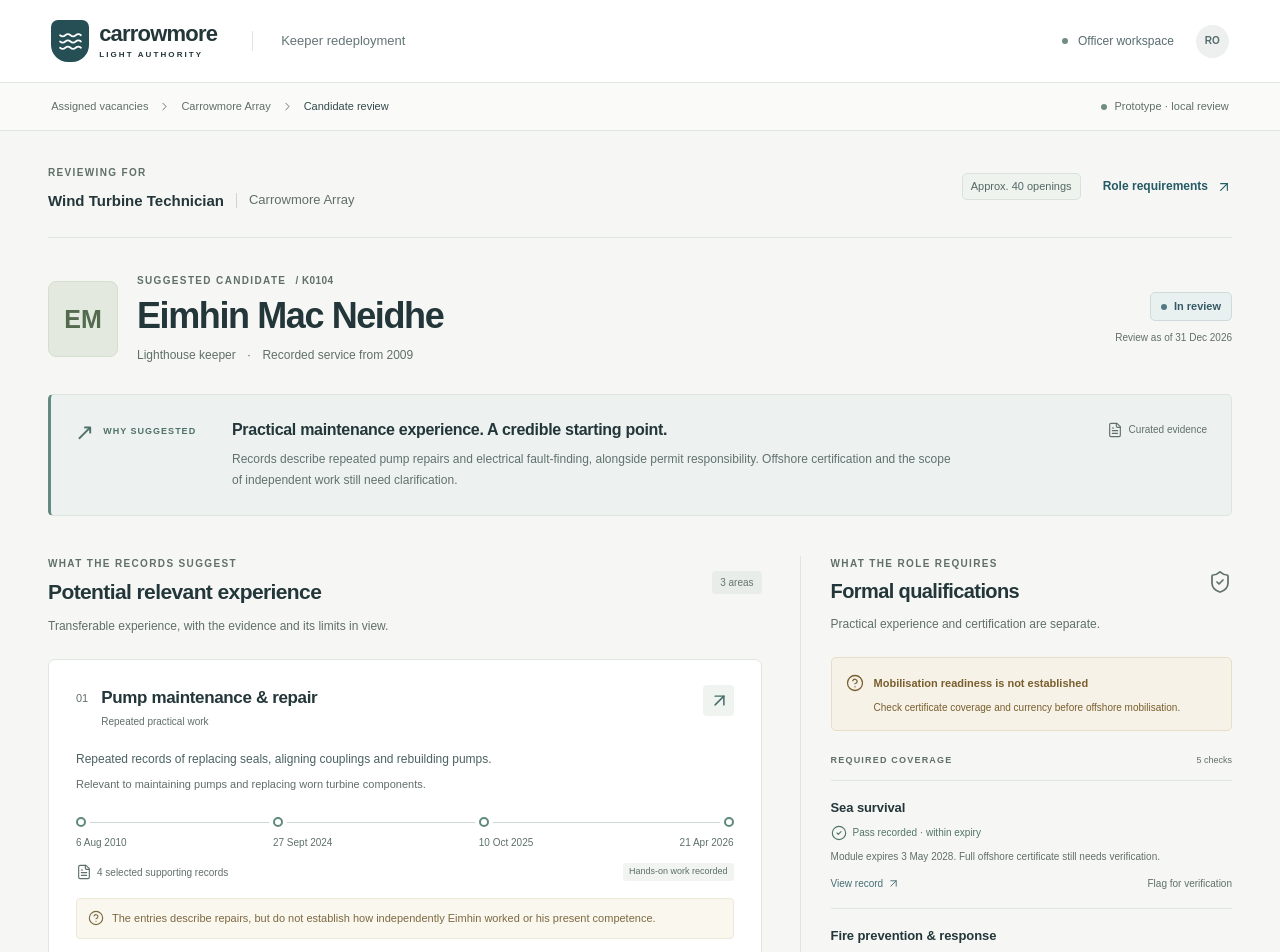
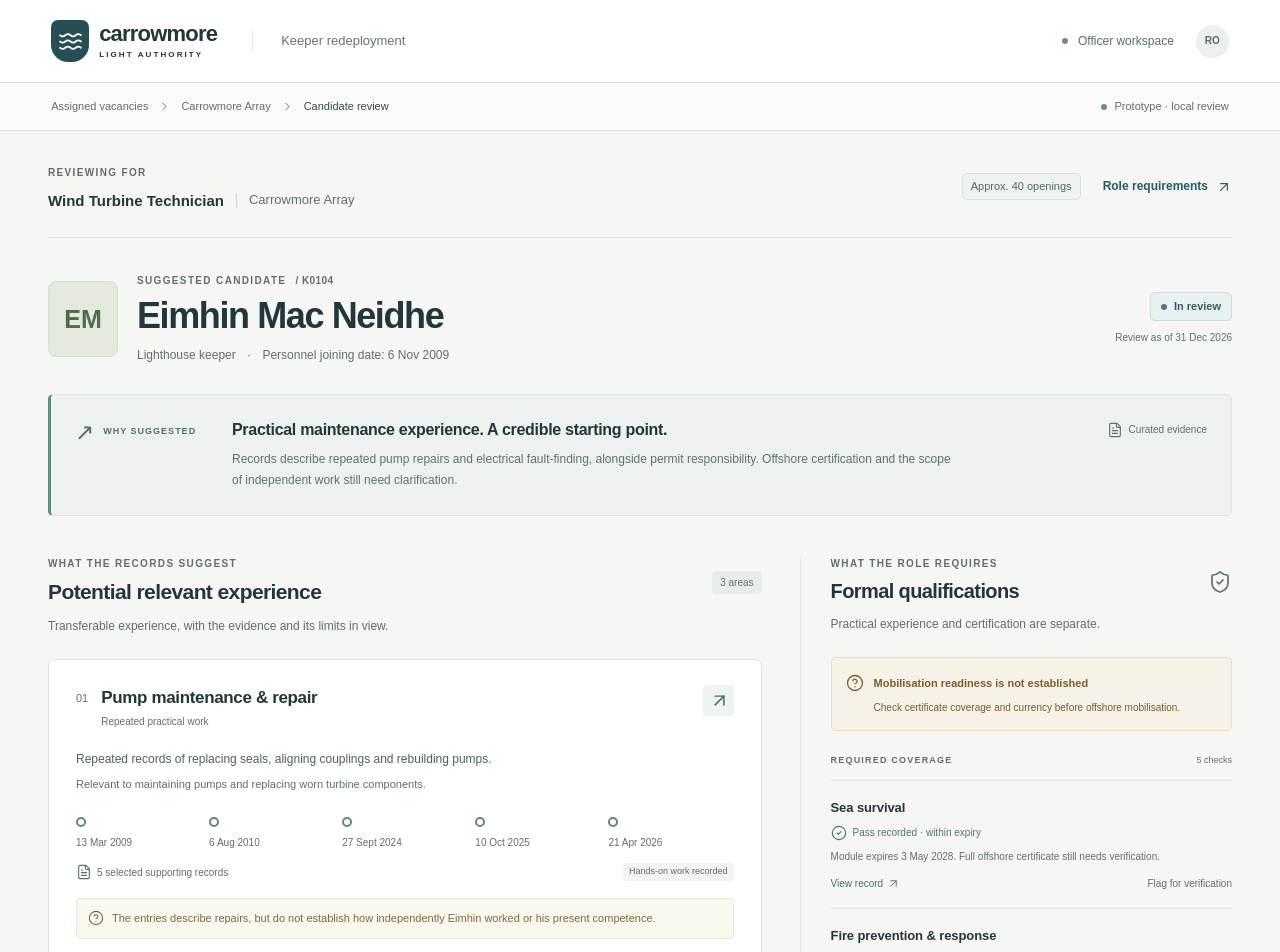
Before and after one commit to littlefoot088/ForPearson, a React (Vite) app: page / in a window 1280 px wide. Shown: the top 952 px of the page. Built offline with nearby package versions, Linux system fonts and the light colour scheme.

Commit message:
Retain relevant evidence before the personnel joining date

```diff
--- a/src/data.js
+++ b/src/data.js
@@ -54,8 +54,9 @@ export const claims = [
     limitation:
       "The entries describe repairs, but do not establish how independently Eimhin worked or his present competence.",
     question:
-      "The records describe pump repairs from 2010 to 2026. Was this a regular responsibility? Which repairs did you carry out independently, and when did you last do this work?",
+      "The records describe pump repairs from 2009 to 2026. Was this a regular responsibility? Which repairs did you carry out independently, and when did you last do this work?",
     sourceIds: [
+      "pump_2009-03-13",
       "pump_2010-08-06",
       "pump_2024-09-27",
       "pump_2025-10-10",
@@ -78,6 +79,7 @@ export const claims = [
     question:
       "Which electrical systems and voltages have you worked on? Please describe your independent fault-finding responsibilities and the limits of your authorisation.",
     sourceIds: [
+      "electrical_2009-05-27",
       "electrical_2011-09-21",
       "electrical_2018-01-01",
       "electrical_2026-12-26",
@@ -183,6 +185,10 @@ export const qualifications = [
   },
 ];
 export const interpretations = {
+  "pump_2009-03-13":
+    "Describes replacing a fire-pump seal and re-aligning its coupling. This remains relevant maintenance evidence despite preceding the personnel joining date.",
+  "electrical_2009-05-27":
+    "Describes identifying an incorrect charger setting and recording the correction. The personnel joining date does not invalidate this recorded work.",
   "pump_2010-08-06":
     "Describes replacing a fire-pump seal and re-aligning its coupling.",
   "pump_2024-09-27":
--- a/src/main.jsx
+++ b/src/main.jsx
@@ -199,7 +199,8 @@ function App() {
               </p>
               <h1>{person.name}</h1>
               <p className="candidate-meta">
-                Lighthouse keeper <span>·</span> Recorded service from 2009
+                Lighthouse keeper <span>·</span> Personnel joining date: 6 Nov
+                2009
               </p>
             </div>
           </div>
@@ -620,6 +621,18 @@ function App() {
                   <dt>Person reference</dt>
                   <dd>{source.personRef}</dd>
                 </dl>
+                {source.date < person.joined && (
+                  <div className="record-context">
+                    <strong>Employment-date context</strong>
+                    <p>
+                      This entry carries keeper code {person.id} and predates
+                      the personnel joining date of {dateLabel(person.joined)}.
+                      It is included as relevant experience evidence. The reason
+                      for the date difference is not established; earlier
+                      contract or part-time service is one possible explanation.
+                    </p>
+                  </div>
+                )}
                 <div className="interpretation">
                   <p className="eyebrow">SYSTEM INTERPRETATION</p>
                   <p>{interpretations[source.id]}</p>
--- a/src/records.js
+++ b/src/records.js
@@ -179,6 +179,35 @@ export const sources = [
       skill_tags: "",
     },
   },
+  {
+    id: "pump_2009-03-13",
+    date: "2009-03-13",
+    rawDate: "20090313",
+    station: "SLI",
+    personRef: "K0104",
+    source: "raw/logbooks/era2-keeperlog/KLOG2009.DAT",
+    recordId: "002666",
+    original:
+      "Mechanical seal gone on the fire pump, fitted new and re-aligned the coupling.",
+    highlight: "fitted new and re-aligned the coupling",
+    rawRecord:
+      "002666|20090313|SLI|K0104|MAC NEIDHE E|MECH|Mechanical seal gone on the fire pump, fitted new and re-aligned the coupling.|4.0",
+  },
+  {
+    id: "electrical_2009-05-27",
+    date: "2009-05-27",
+    rawDate: "20090527",
+    station: "SLI",
+    personRef: "K0104",
+    source: "raw/logbooks/era2-keeperlog/KLOG2009.DAT",
+    recordId: "005386",
+    original:
+      "Charger float voltage set wrong, was cooking the bank. Reset and logged the readings.",
+    highlight:
+      "Charger float voltage set wrong, was cooking the bank. Reset and logged the readings.",
+    rawRecord:
+      "005386|20090527|SLI|K0104|MAC NEIDHE E|ELEC|Charger float voltage set wrong, was cooking the bank. Reset and logged the readings.|6.0",
+  },
 ];
 export const trainingRecords = [
   {
--- a/src/styles.css
+++ b/src/styles.css
@@ -1429,3 +1429,29 @@ mark {
     scroll-behavior: auto !important;
   }
 }
+
+/* Allow additional selected dates to wrap without implying a scaled timeline. */
+.evidence-strip {
+  display: grid;
+  grid-template-columns: repeat(auto-fit, minmax(85px, 1fr));
+  gap: 14px 8px;
+}
+.evidence-strip::before {
+  display: none;
+}
+.date-marker:last-child {
+  align-items: flex-start;
+}
+.record-context {
+  margin-top: 22px;
+  padding: 14px;
+  border: 1px solid var(--line);
+  border-radius: 4px;
+  background: #f3f6f3;
+  color: #52675e;
+  font-size: 11px;
+  line-height: 1.8;
+}
+.record-context p {
+  margin-top: 5px;
+}
```
Also changed, not shown: 3 other files (tests, documents, lock files or other folders).
